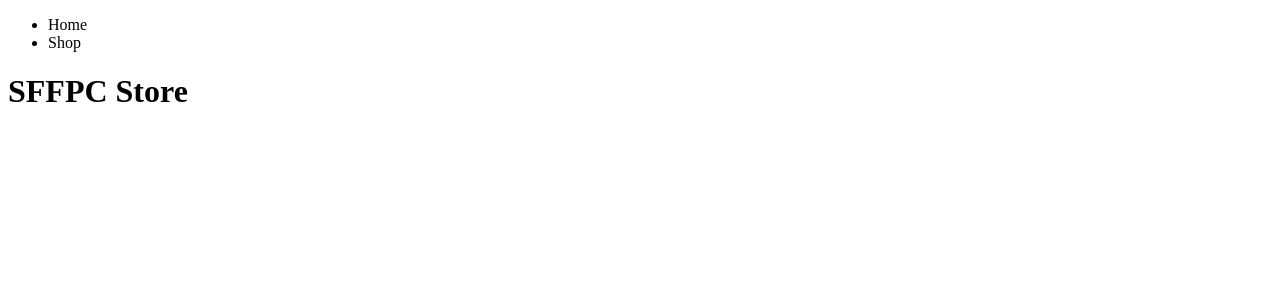
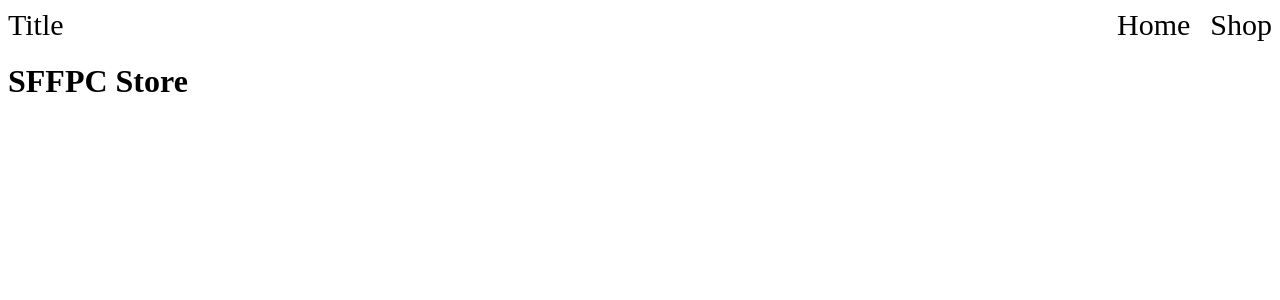
Before and after one commit to Quan-p/Project-Shopping-Cart, a React (Create React App) app: page / in a window 1280 px wide. Shown: the top 300 px of the page. Built offline with nearby package versions, Linux system fonts and the light colour scheme.

Commit message:
Added styling for navbar and css folder

```diff
--- a/src/Nav.js
+++ b/src/Nav.js
@@ -1,13 +1,17 @@
 import React from "react";
+import './css/Nav.css'
 
 const Nav = () => {
     return (
-        <nav>
-            <ul>
-                <li>Home</li>
-                <li>Shop</li>
-            </ul>
-        </nav>
+        <div className = 'header'>
+            <div>
+                Title
+            </div>
+            <nav>
+                <div>Home</div>
+                <div>Shop</div>
+            </nav>
+        </div>
     );
 }
 
--- /dev/null
+++ b/src/css/Nav.css
@@ -0,0 +1,11 @@
+.header {
+    font-size: 30px;
+    display: flex;
+    align-items: center;
+    justify-content: space-between;
+}
+
+nav {
+    display: flex;
+    gap: 20px;
+}
```
